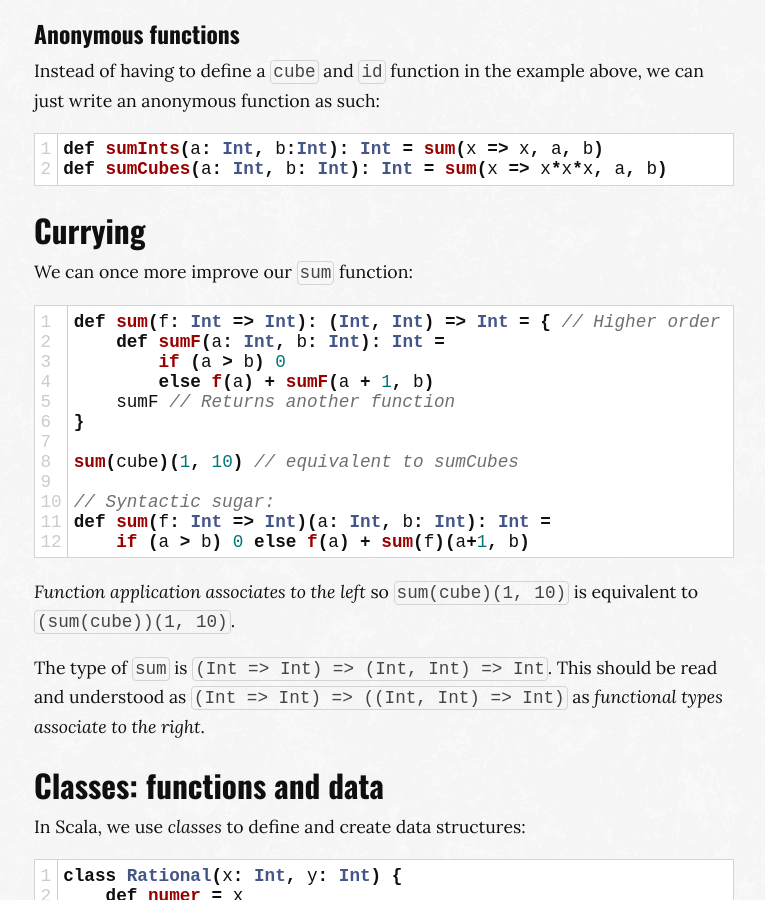
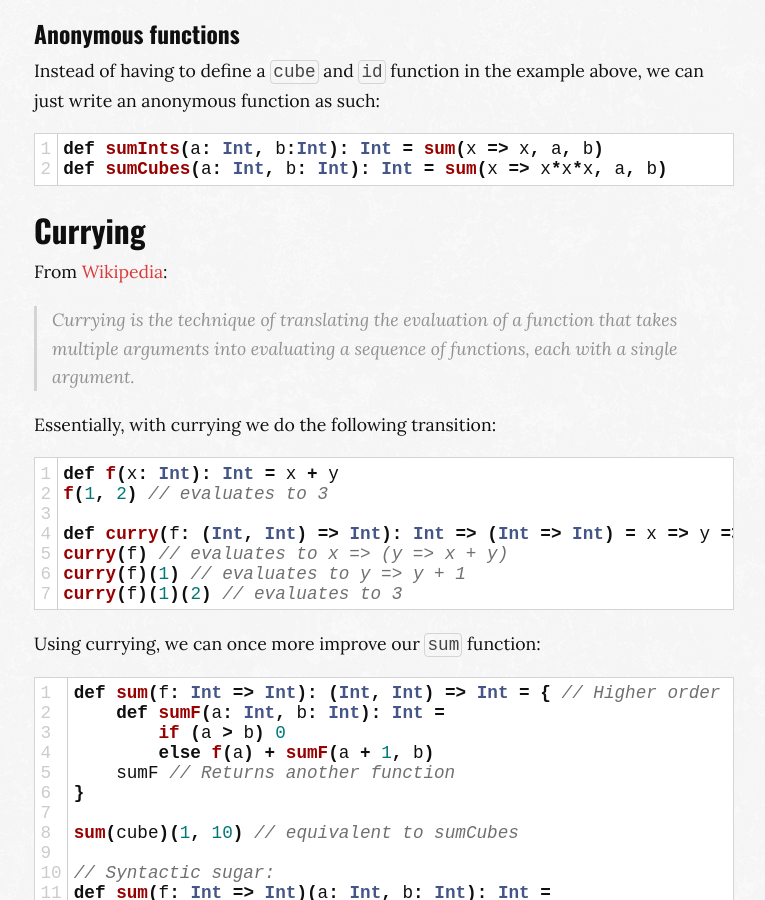
Before and after one commit to MaximeKjaer/kjaer.io, a Jekyll site: the page built from _posts/2016-09-21-funprog.md, in a window 1280 px wide and 900 px high, scrolled down 3960 px. Shown: the whole window, without its empty margins (256-1021 px from the left). Built offline with Jekyll 4.4.1, drawn with Linux system fonts in a browser that asks for light colours; comment, search, counter and statistics services are not loaded.

Commit message:
Add notes on currying

```diff
--- a/_posts/2016-09-21-funprog.md
+++ b/_posts/2016-09-21-funprog.md
@@ -123,7 +123,23 @@ def sumCubes(a: Int, b: Int): Int = sum(x => x*x*x, a, b)
 {% endhighlight %}
 
 ## Currying
-We can once more improve our `sum` function:
+From [Wikipedia](https://en.wikipedia.org/wiki/Currying):
+
+> Currying is the technique of translating the evaluation of a function that takes multiple arguments into evaluating a sequence of functions, each with a single argument.
+
+Essentially, with currying we do the following transition:
+
+{% highlight scala linenos %}
+def f(x: Int): Int = x + y
+f(1, 2) // evaluates to 3
+
+def curry(f: (Int, Int) => Int): Int => (Int => Int) = x => y => f(x, y)
+curry(f) // evaluates to x => (y => x + y)
+curry(f)(1) // evaluates to y => y + 1
+curry(f)(1)(2) // evaluates to 3
+{% endhighlight %}
+
+Using currying, we can once more improve our `sum` function:
 
 {% highlight scala linenos %}
 def sum(f: Int => Int): (Int, Int) => Int = { // Higher order function
```
